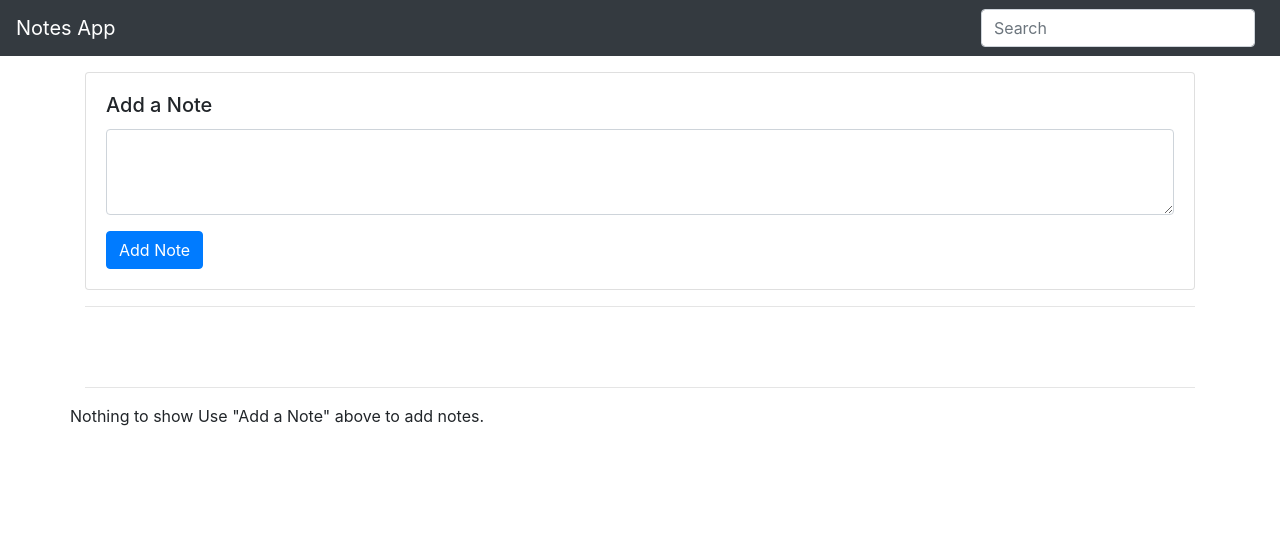
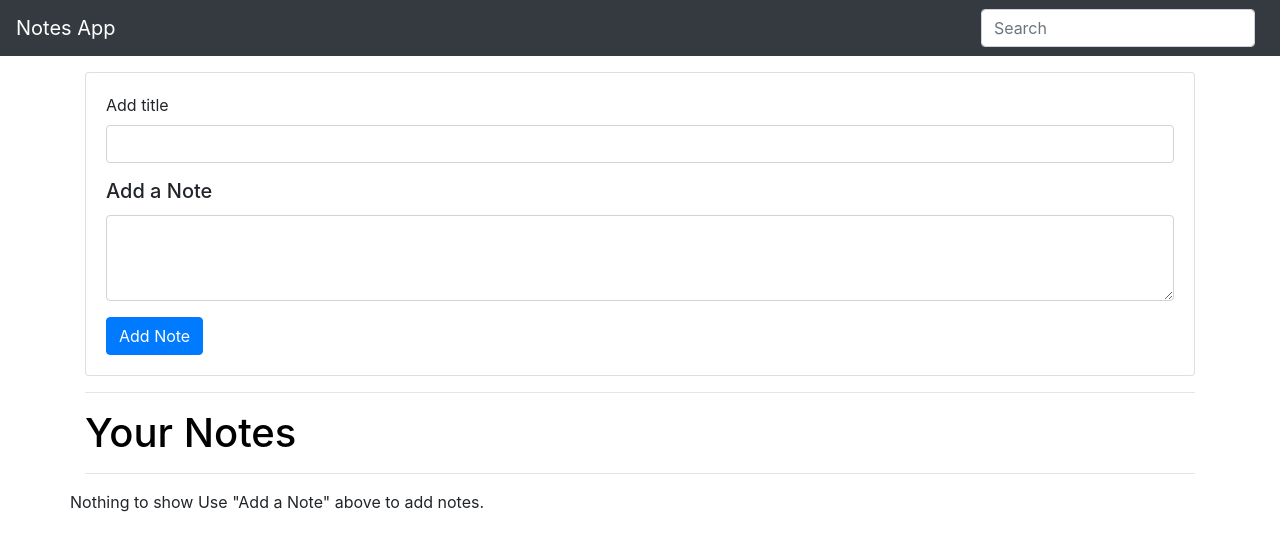
Before and after one commit to AnshuBajaj911/Notes-Web-App, a plain HTML site: page index.html in a window 1280 px wide. Drawn offline with nearby package versions, Linux system fonts and the light colour scheme.

Commit message:
Update index.html

```diff
--- a/index.html
+++ b/index.html
@@ -31,7 +31,22 @@
   <div class="container my-3">
     <div class="card">
 
+
+
+
+
+
       <div class="card-body">
+
+
+
+
+           <div class="form-group">
+    <label for="exampleInputEmail1">Add title</label>
+    <input type="email" class="form-control" id="addTitle" aria-describedby="title">
+  </div>
+
+
         <h5 class="card-title">Add a Note</h5>
         <div class="form-group">
 
@@ -41,7 +56,7 @@
       </div>
     </div>
     <hr />
-    <h1 style="color:white;">Your Notes</h1>
+    <h1 style="color:black;">Your Notes</h1>
     <hr />
     <div id="notes" class="row continer-fluid"></div>
     </div>
```
